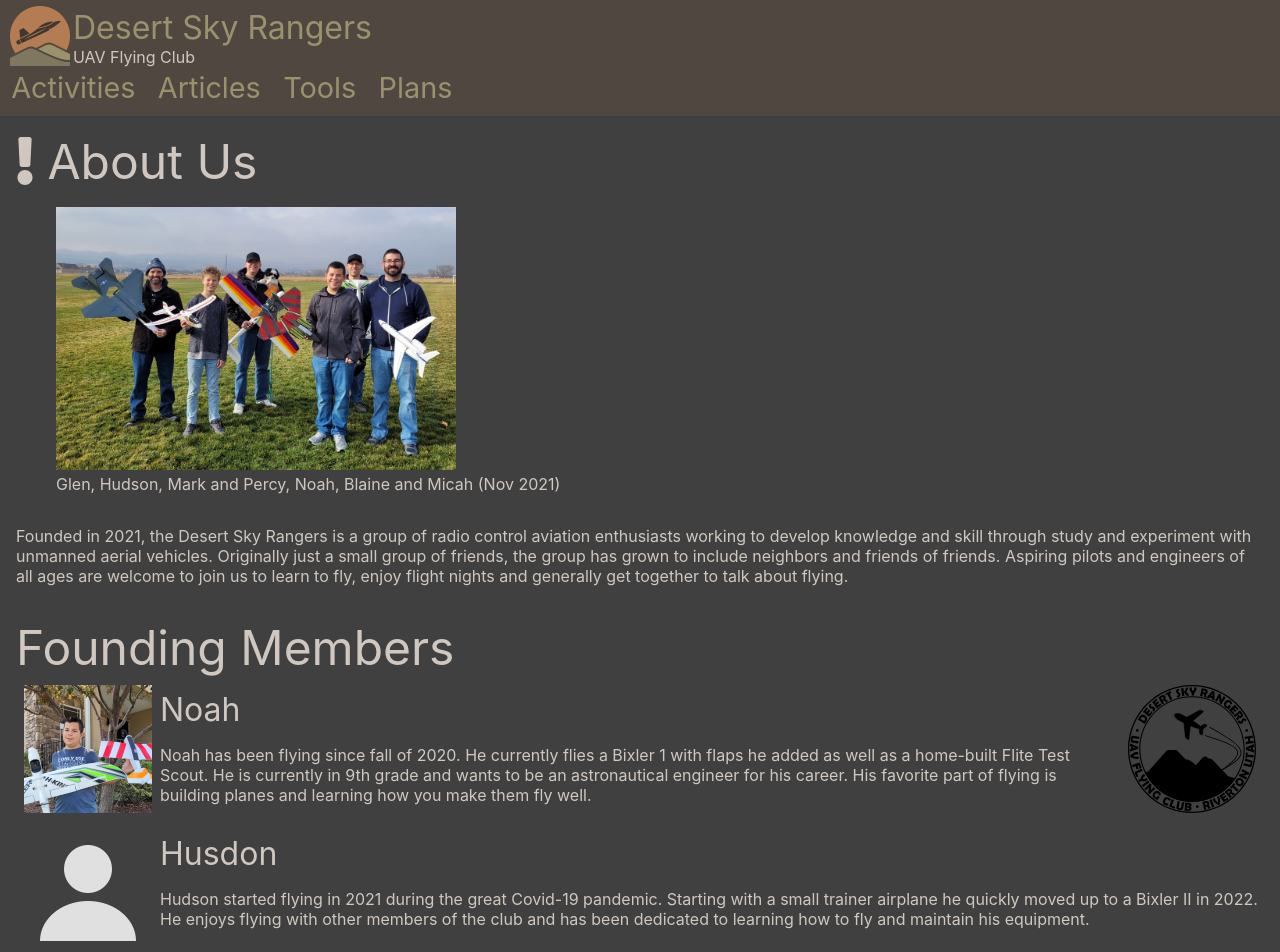
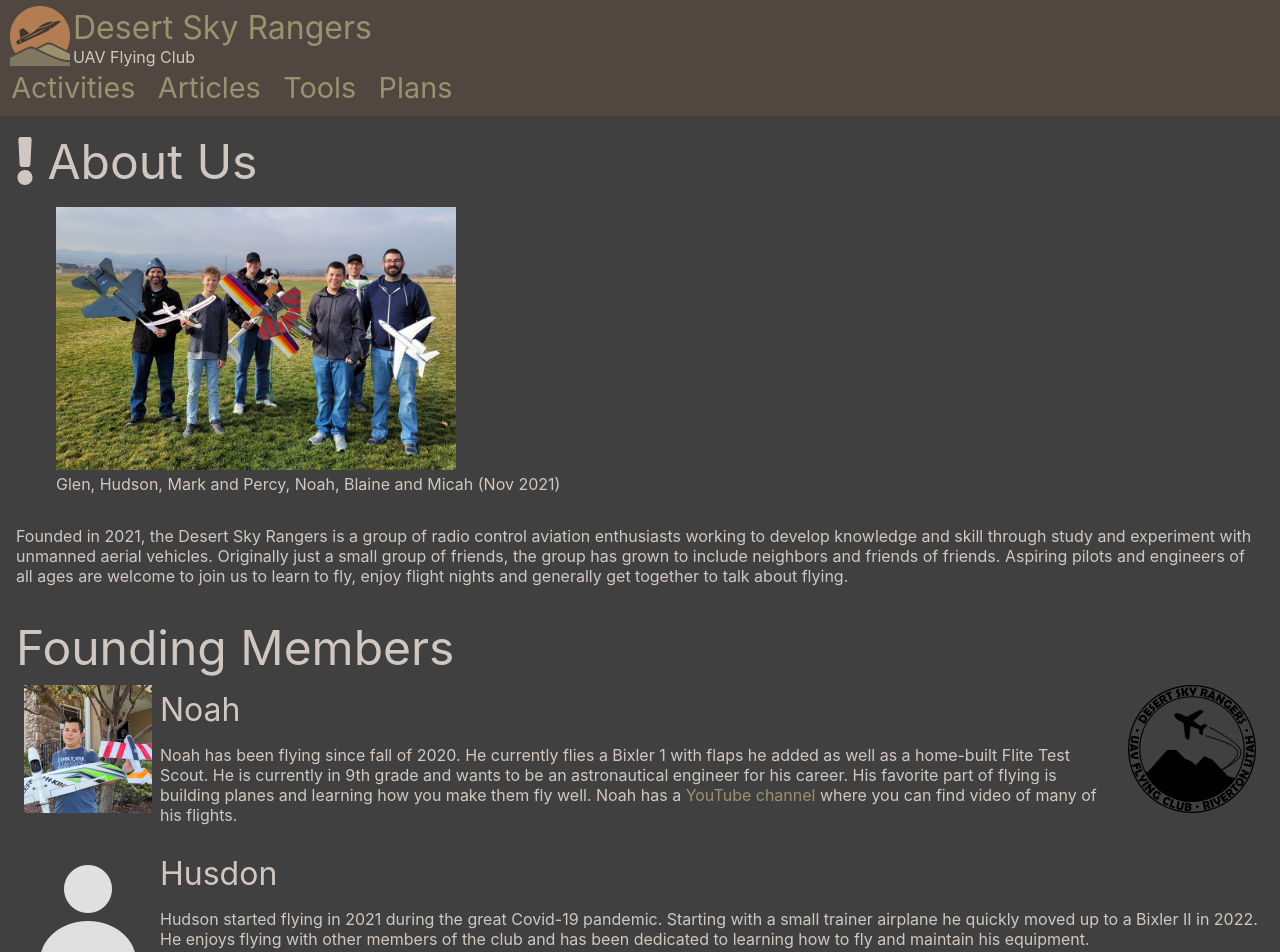
Before and after one commit to desertskyrangers/www.desertskyrangers.org, a React (Create React App) app: page /about in a window 1280 px wide. Shown: the top 952 px of the page. Built offline with nearby package versions, Linux system fonts and the light colour scheme.

Commit message:
Add Noah's YouTube channel to his profile

```diff
--- a/src/About.js
+++ b/src/About.js
@@ -36,7 +36,9 @@ export default class About extends React.Component {
                                 1 with flaps he added as well as a home-built Flite Test Scout. He is
                                 currently in 9th grade and wants to be an astronautical engineer for
                                 his career. His favorite part of flying is building planes and learning
-                                how you make them fly well.
+                                how you make them fly well. Noah has
+                                a <a href='https://www.youtube.com/channel/UCPquAgw1lhc0vZ_qL9i51aw'>YouTube channel</a> where
+                                you can find video of many of his flights.
                             </p>
                         </div>
 
```
